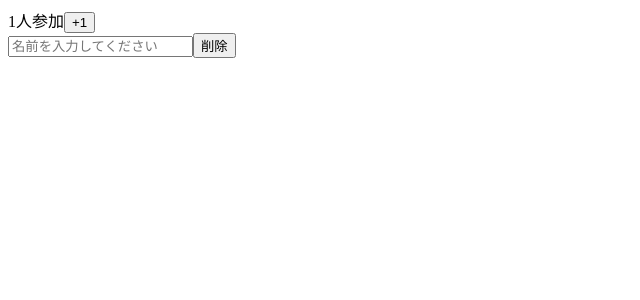
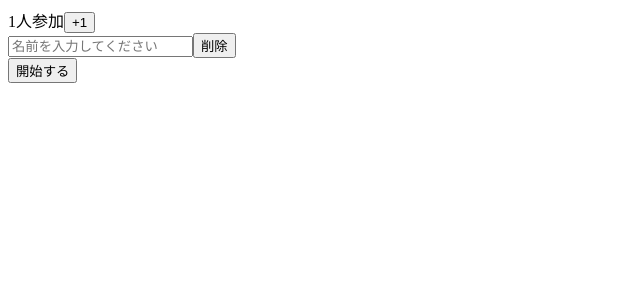
Before and after one commit to stmtk1/skull-boardgame, a React app: page / in a window 1280 px wide. Shown: the top 300 px of the page, without its empty margins (0-640 px from the left). Built offline with nearby package versions, Linux system fonts and the light colour scheme; the HTML template or start-up script is replaced by a standard one.

Commit message:
カード選ぶ画面を作った

```diff
--- a/src/index.jsx
+++ b/src/index.jsx
@@ -2,47 +2,18 @@ import * as React from "react";
 import * as ReactDOM from "react-dom";
 import { BrowserRouter, Route, Switch } from "react-router-dom";
 import InputPlayers from "./pages/input_players";
-
-
-const initState = {
-    inputPlayers: {
-        players: [""],
-    },
-};
+import ChooseCard from "./pages/choose_card";
+import initState from "./state"
 
 const Index = () => {
     const [state, setState] = React.useState(initState);
-    const addPlayer = num => {
-        const players = state.inputPlayers.players;
-        if (players.length < num) {
-            players.push("");
-        } else {
-            players.pop();
-        }
-        setState({inputPlayers: {players: [...players]}});
-    };
-    const setPlayerName = (index, e) => {
-        const name = e.target.value;
-        const players = state.inputPlayers.players;
-        players[index] = name;
-        setState({inputPlayers: {players: [...players]}});
-    };
-
-    const deletePlayer = (index) => {
-        const players = state.inputPlayers.players;
-        players.splice(index, 1);
-        setState({inputPlayers: {players: [...players]}});
-    };
-    return (
-        <BrowserRouter>
-            <Switch>
-                <Route path="/">
-                    <InputPlayers players={state.inputPlayers.players} addPlayer={addPlayer} setPlayerName={setPlayerName} deletePlayer={deletePlayer} />
-                </Route>
-            </Switch>
-        </BrowserRouter>
-    );
-
+    if (state.mode == "inputPlayers") {
+        return <InputPlayers state={state} setState={setState} />;
+    } else if(state.mode == "chooseCard") {
+        return <ChooseCard state={state} setState={setState} />;
+    } else {
+        return <h1>internal server error</h1>;
+    }
 }
 
 ReactDOM.render(<Index />, document.getElementById("react"));
--- /dev/null
+++ b/src/pages/choose_card.jsx
@@ -0,0 +1,15 @@
+import * as React from "react"
+import * as ReactDOM from "react-dom"
+import PlayerWriter from "../atom/player_writer"
+import initState from "../state"
+
+const chooseCard = (props) => {
+    const state = props.state;
+    const setState = props.setState;
+    const playerInfo = state.playerInfo;
+    return (<div>
+        {playerInfo.map((player, index) => <div key={index}>{player.name}</div>)}
+    </div>);
+}
+
+module.exports = chooseCard;
--- a/src/pages/input_players.jsx
+++ b/src/pages/input_players.jsx
@@ -1,12 +1,38 @@
 import * as React from "react"
 import * as ReactDOM from "react-dom"
 import PlayerWriter from "../atom/player_writer"
+import initState from "../state"
 
 const inputPlayers = (props) => {
-    const players = props.players;
-    const addPlayer = props.addPlayer;
-    const setPlayerName = props.setPlayerName;
-    const deletePlayer = props.deletePlayer;
+    const state = props.state;
+    const setState = props.setState;
+    const players = state.inputPlayers.players;
+    const addPlayer = num => {
+        const players = state.inputPlayers.players;
+        if (players.length < num) {
+            players.push("");
+        } else {
+            players.pop();
+        }
+        setState({...state, inputPlayers: {players: [...players]}});
+    };
+    const setPlayerName = (index, e) => {
+        const name = e.target.value;
+        const players = state.inputPlayers.players;
+        players[index] = name;
+        setState({...state, inputPlayers: {players: [...players]}});
+    };
+
+    const deletePlayer = (index) => {
+        const players = state.inputPlayers.players;
+        players.splice(index, 1);
+        setState({...state, inputPlayers: {players: [...players]}});
+    };
+
+    const startGame = () => {
+        const playerInfo = players.map((player) => ({name: player, cards: {flower: 3, skull: 1}}))
+        setState({...state, mode: "chooseCard", playerInfo});
+    }
     return (<div>
         <div>
             { players.length }人参加
@@ -15,6 +41,7 @@ const inputPlayers = (props) => {
         {
             players.map((name, index) => <PlayerWriter key={index} name={name} index={index} setPlayerName={setPlayerName} deletePlayer={deletePlayer} />)
         }
+        <button onClick={startGame}>開始する</button>
     </div>);
 }
 
--- /dev/null
+++ b/src/state.js
@@ -0,0 +1,9 @@
+const initState = {
+    mode: "inputPlayers",
+    inputPlayers: {
+        players: [""],
+    },
+    playerInfo: [],
+};
+
+module.exports = initState;
```
